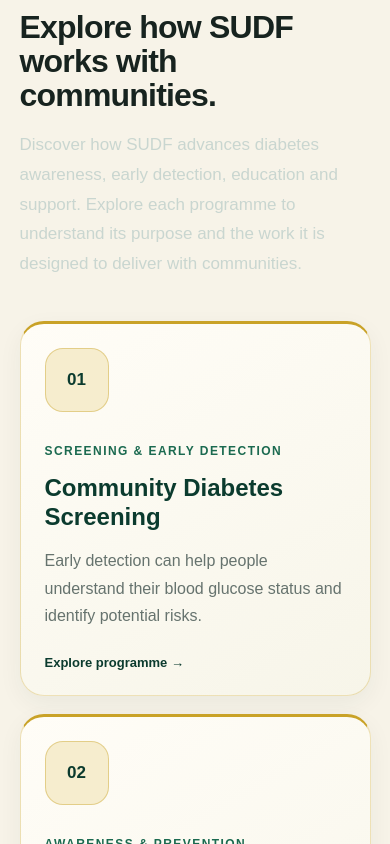
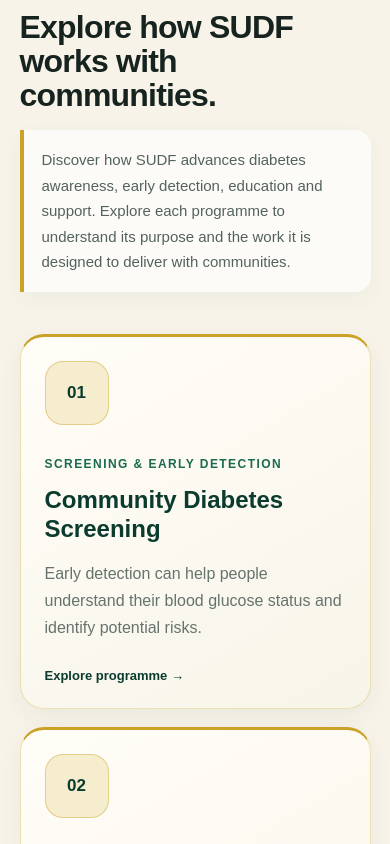
Before and after one commit to AkongShadrach/SUDF-website, a Next.js app: page / in a window 390 px wide. Shown: the part 10080-10924 px from the top of the page. Built offline with nearby package versions, Linux system fonts and the light colour scheme.

Commit message:
Refine homepage programme copy styling and footer spacing

```diff
--- a/app/globals.css
+++ b/app/globals.css
@@ -2054,3 +2054,39 @@ img, video, iframe, svg { max-width: 100%; }
 @media(prefers-reduced-motion:reduce) {
   .sudf-footer-social a { transition:none; }
 }
+
+
+/* Homepage programme introduction: readable, purposeful supporting copy */
+.sudf-programmes-section .section-heading > p {
+  max-width: 620px;
+  margin: 0;
+  padding: 20px 22px;
+  border-left: 4px solid var(--gold);
+  border-radius: 0 16px 16px 0;
+  background: rgba(255,255,255,.72);
+  color: #53635b;
+  font-size: 16px;
+  line-height: 1.75;
+  box-shadow: 0 7px 22px rgba(11,59,46,.045);
+}
+@media(max-width:760px) {
+  .sudf-programmes-section .section-heading > p {
+    margin-top: 18px;
+    padding: 17px 18px;
+    color: #53635b;
+    font-size: 15px;
+    line-height: 1.7;
+  }
+}
+
+/* Centre the available social links in the homepage footer */
+.footer .sudf-footer-social {
+  width: 100%;
+  justify-content: center;
+}
+
+/* Keep the area beneath the homepage footer in the same foundation green */
+body:has(main > .footer) {
+  background: #082c23;
+}
+.footer { margin-bottom: 0; }
```
